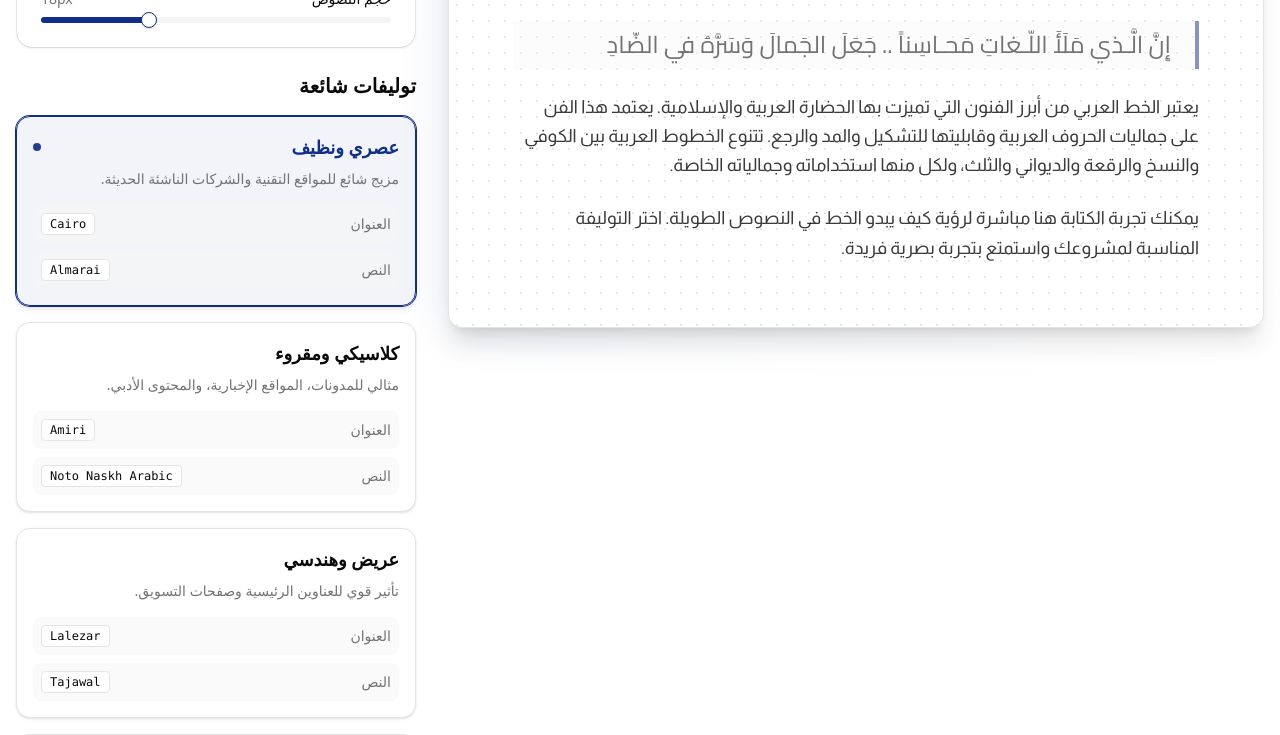
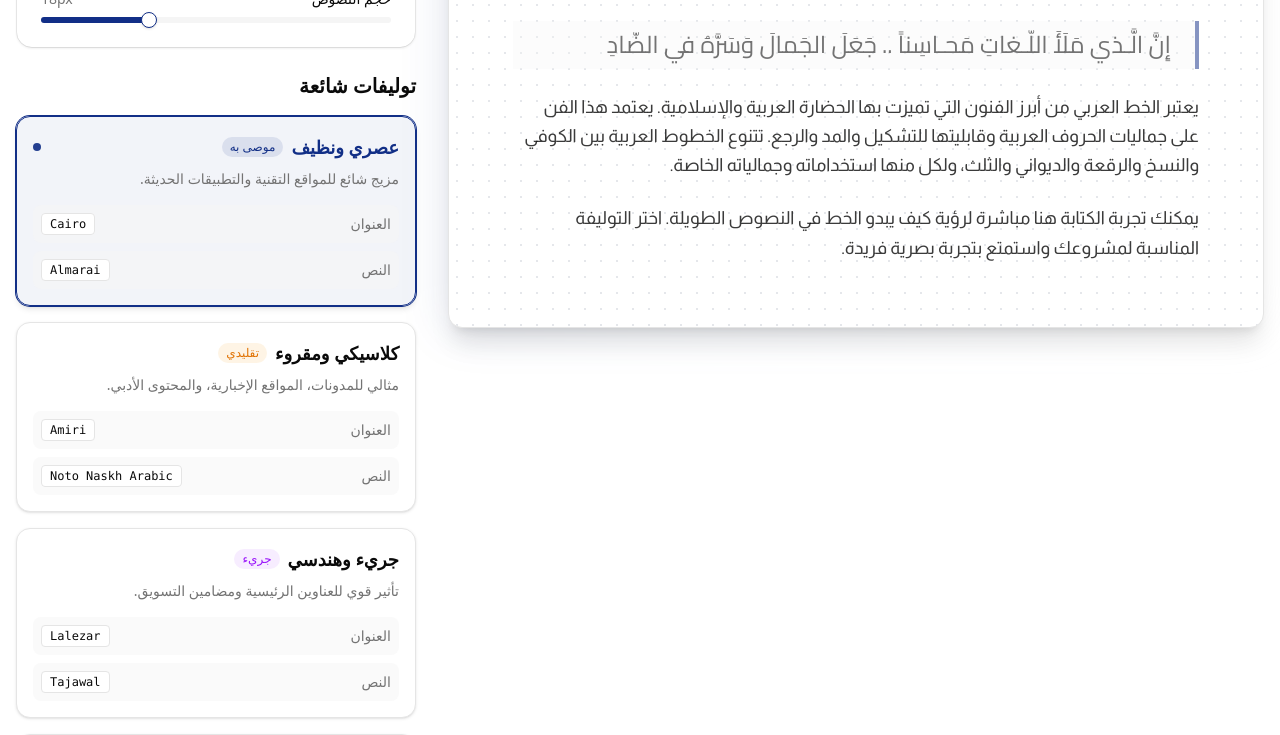
Before and after one commit to AmmarCodes/Arabic-web-fonts-picker, a React (Vite) app: page / in a window 1280 px wide. Shown: the part 500-1235 px from the top of the page. Built offline with nearby package versions, Linux system fonts and the light colour scheme; a web font is replaced by a local one.

Commit message:
Add font pairing badges

```diff
--- a/src/components/font-controls.tsx
+++ b/src/components/font-controls.tsx
@@ -142,14 +142,35 @@ export function FontControls({
               >
                 <div className="p-4">
                   <div className="flex items-center justify-between mb-2">
+                    <div className="flex items-center gap-2">
                       <h3
                         className={cn(
                           "font-bold text-lg transition-colors",
-                        isSelected ? "text-primary" : "group-hover:text-primary"
+                          isSelected
+                            ? "text-primary"
+                            : "group-hover:text-primary"
                         )}
                       >
                         {combo.name}
                       </h3>
+                      {combo.badge && (
+                        <span
+                          className={cn(
+                            "text-xs px-2 py-0.5 rounded-full font-medium",
+                            combo.badge === "موصى به" &&
+                              "bg-primary/10 text-primary",
+                            combo.badge === "عصري" &&
+                              "bg-blue-500/10 text-blue-600 dark:text-blue-400",
+                            combo.badge === "تقليدي" &&
+                              "bg-amber-500/10 text-amber-600 dark:text-amber-400",
+                            combo.badge === "جريء" &&
+                              "bg-purple-500/10 text-purple-600 dark:text-purple-400"
+                          )}
+                        >
+                          {combo.badge}
+                        </span>
+                      )}
+                    </div>
                     {isSelected && (
                       <div className="h-2 w-2 rounded-full bg-primary animate-pulse" />
                     )}
--- a/src/data/fonts.ts
+++ b/src/data/fonts.ts
@@ -10,6 +10,7 @@ export interface FontCombination {
   heading: Font;
   body: Font;
   description: string;
+  badge?: "موصى به" | "عصري" | "تقليدي" | "جريء";
 }
 
 export const fonts: Font[] = [
@@ -104,19 +105,22 @@ export const combinations: FontCombination[] = [
     name: 'عصري ونظيف',
     heading: fonts.find(f => f.name === 'Cairo')!,
     body: fonts.find(f => f.name === 'Almarai')!,
-    description: 'مزيج شائع للمواقع التقنية والشركات الناشئة الحديثة.',
+    description: 'مزيج شائع للمواقع التقنية والتطبيقات الحديثة.',
+    badge: 'موصى به',
   },
   {
     name: 'كلاسيكي ومقروء',
     heading: fonts.find(f => f.name === 'Amiri')!,
     body: fonts.find(f => f.name === 'Noto Naskh Arabic')!,
     description: 'مثالي للمدونات، المواقع الإخبارية، والمحتوى الأدبي.',
+    badge: 'تقليدي',
   },
   {
-    name: 'عريض وهندسي',
+    name: 'جريء وهندسي',
     heading: fonts.find(f => f.name === 'Lalezar')!,
     body: fonts.find(f => f.name === 'Tajawal')!,
-    description: 'تأثير قوي للعناوين الرئيسية وصفحات التسويق.',
+    description: 'تأثير قوي للعناوين الرئيسية ومضامين التسويق.',
+    badge: 'جريء',
   },
   {
     name: 'رسمي ومهني',
```
Lines whose indentation alone changed are shown as unchanged.
